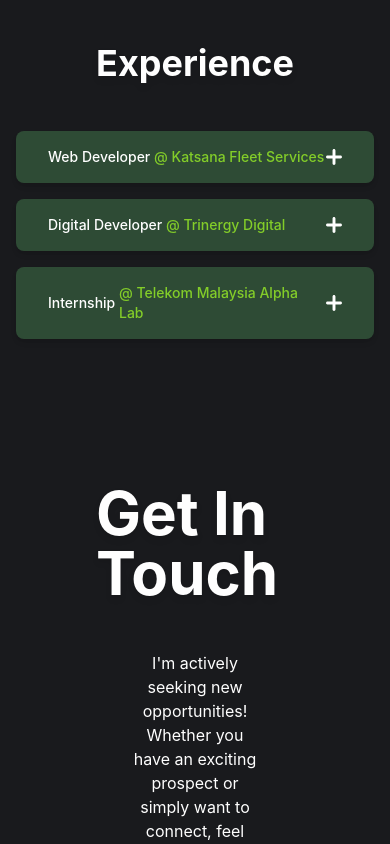
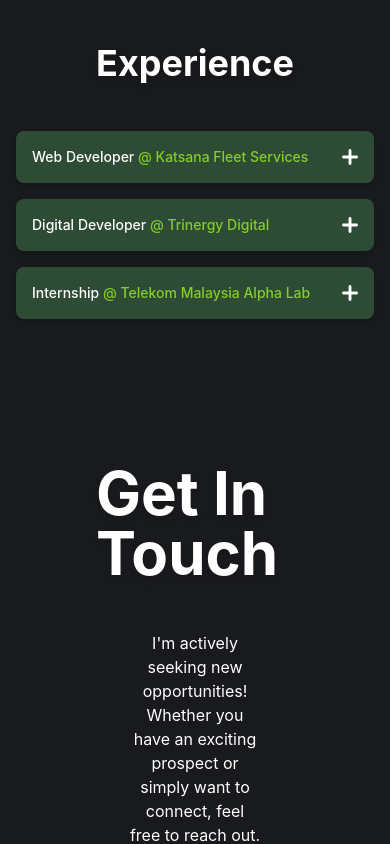
Before and after one commit to FattahSalleh/fattahsalleh.github.io, a React (Create React App) app: page / in a window 390 px wide. Shown: the part 4560-5404 px from the top of the page. Built offline with nearby package versions, Linux system fonts and the light colour scheme.

Commit message:
style: optimize ExperienceList for mobile view

```diff
--- a/src/components/Experience/ExperienceList.tsx
+++ b/src/components/Experience/ExperienceList.tsx
@@ -1,5 +1,6 @@
 import { Experience } from "../../common/types";
 import locationIcon from "../../assets/images/experience/location.svg";
+import time from "../../assets/images/experience/time.svg";
 import plusIcon from "../../assets/images/general/plus.svg";
 import minusIcon from "../../assets/images/general/minus.svg";
 import { useEffect, useRef, useState } from "react";
@@ -36,7 +37,7 @@
 	return (
 		<div className="w-full md:w-3/4 rounded-lg shadow-md mb-4">
 			<div
-				className={`px-8 py-4 cursor-pointer text-sm md:text-base flex justify-between items-center font-medium hover:shadow-[0_0px_30px_5px_rgba(80,200,120,1.0)] rounded-lg bg-primary ${
+				className={`px-4 md:px-8 py-4 cursor-pointer text-sm md:text-base flex justify-between items-center font-medium hover:shadow-[0_0px_30px_5px_rgba(80,200,120,1.0)] rounded-lg bg-primary ${
 					isOpen
 						? "shadow-[0_0px_30px_5px_rgba(80,200,120,1.0)] !important"
 						: ""
@@ -50,7 +51,7 @@
 					</span>
 				</div>
 				<div className="flex justify-between items-center">
-					<div className="mr-8 hidden md:flex">
+					<div className="md:mr-8 hidden md:flex">
 						{experience.timeRange}
 					</div>
 					<div className="h-auto w-4">
@@ -68,7 +69,7 @@
 			>
 				{contentLoaded && (
 					<div className={`px-4 py-4 bg-darkGrayBg rounded-lg mt-2`}>
-						<div className="mb-2 flex flex-row text-lightGray font-mono text-sm items-center">
+						<div className="mb-2 flex flex-row text-lightGray font-mono text-xs md:text-sm items-center">
 							<span>
 								<img
 									src={locationIcon}
@@ -78,9 +79,19 @@
 							</span>
 							<span>{experience.location}</span>
 						</div>
+						<div className="mb-2 flex md:hidden flex-row text-lightGray font-mono text-xs md:text-sm items-center">
+							<span>
+								<img
+									src={time}
+									alt="Time Icon"
+									className="w-auto h-4 mr-2"
+								/>
+							</span>
+							<span>{experience.timeRange}</span>
+						</div>
 						<div className="flex flex-row items-center">
 							<div className="w-3/4">
-								<ul className="list-disc pl-4 mb-4">
+								<ul className="list-disc pl-4 mb-4 text-xs md:text-sm">
 									{experience.responsibility.map(
 										(resp, index) => (
 											<li key={index} className="">
@@ -106,11 +117,11 @@
 						</div>
 
 						<div className="font-medium my-1 w-3/4">
-							<ul className="flex flex-wrap flex-row">
+							<ul className="flex flex-wrap flex-row text-xs md:text-sm">
 								{experience.techStack.map((exp, index) => (
 									<li
 										key={index}
-										className={`text-sm text-greenTurquoise bg-primary mr-2 my-1 px-4 py-1 rounded-2xl transition-all duration-300`}
+										className={`text-greenTurquoise bg-primary mr-2 my-1 px-4 py-1 rounded-2xl transition-all duration-300`}
 									>
 										{exp}
 									</li>
```
